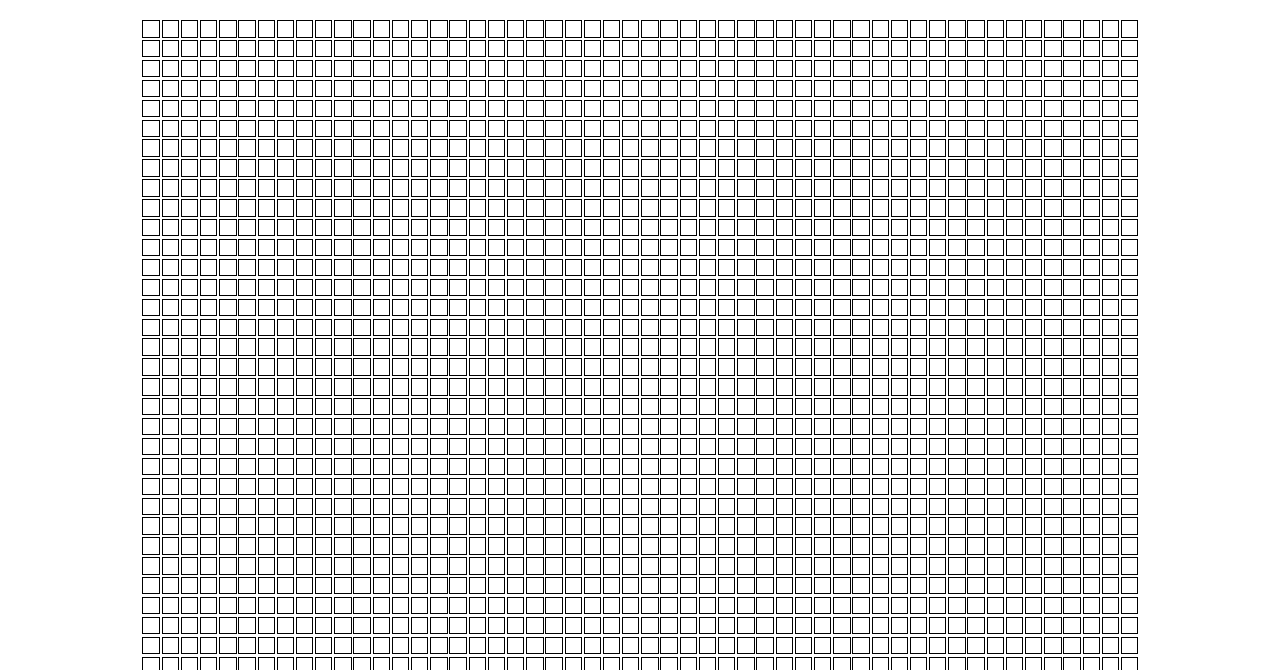
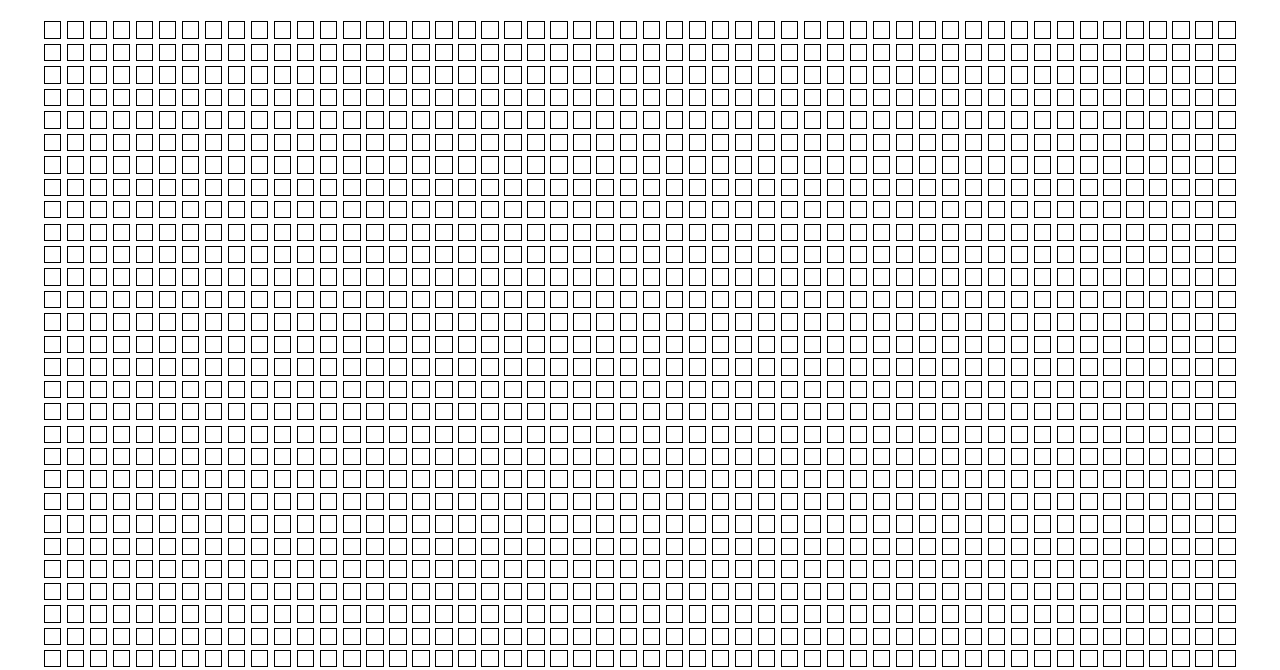
Before and after one commit to cbebe/your-life-in-weeks, a plain HTML site: page site/life/index.html in a window 1280 px wide. Shown: the part 69-739 px from the top of the page. Drawn offline with Linux system fonts and the light colour scheme.

Commit message:
:lipstick: 0.1vw margin too small :(

```diff
--- a/site/life/styles/main.scss
+++ b/site/life/styles/main.scss
@@ -1,5 +1,5 @@
 $cell-width: 1.2vw;
-$cell-margin: 0.1vw;
+$cell-margin: 0.2vw;
 
 #root {
   display: flex;
```
Also changed, not shown: site/life/styles/main.css.
